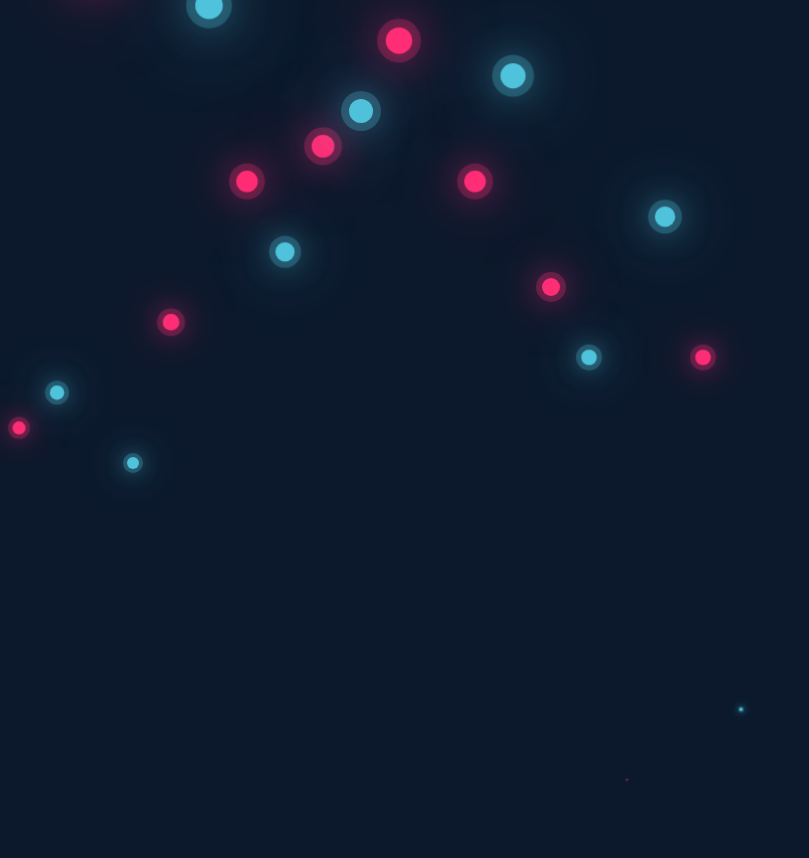
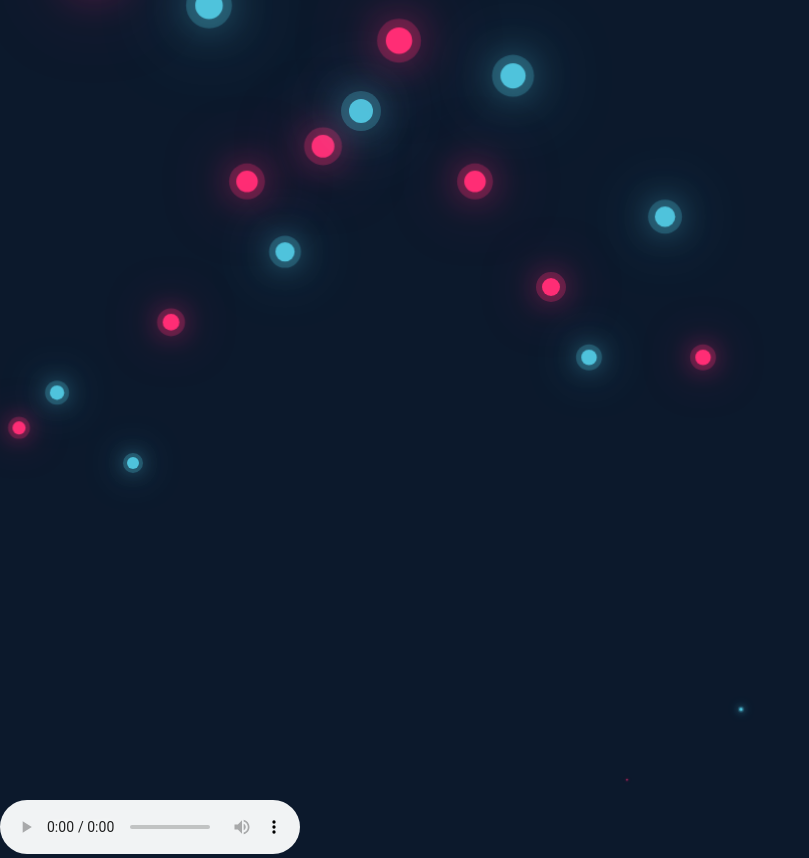
Before and after one commit to Edwin4313/Fondo-Animado, a plain HTML site: page index.html in a window 1280 px wide. Shown: the whole page, without its empty margins (0-809 px from the left). Before the commit the page ends 800 px from the top, so only its background shows below. Drawn offline with Linux system fonts and the light colour scheme.

Commit message:
Fondo Animado agg audio - 12:21

```diff
--- a/index.html
+++ b/index.html
@@ -32,5 +32,8 @@
             <span style="--i:28;"></span>
         </div>
     </div>
+    <div>
+        <audio src="/assets/audio/french-montana-unforgettable-sped-up.mp3" controls autoplay></audio>
+    </div>
 </body>
 </html>
```
Also changed, not shown: 1 other file.
